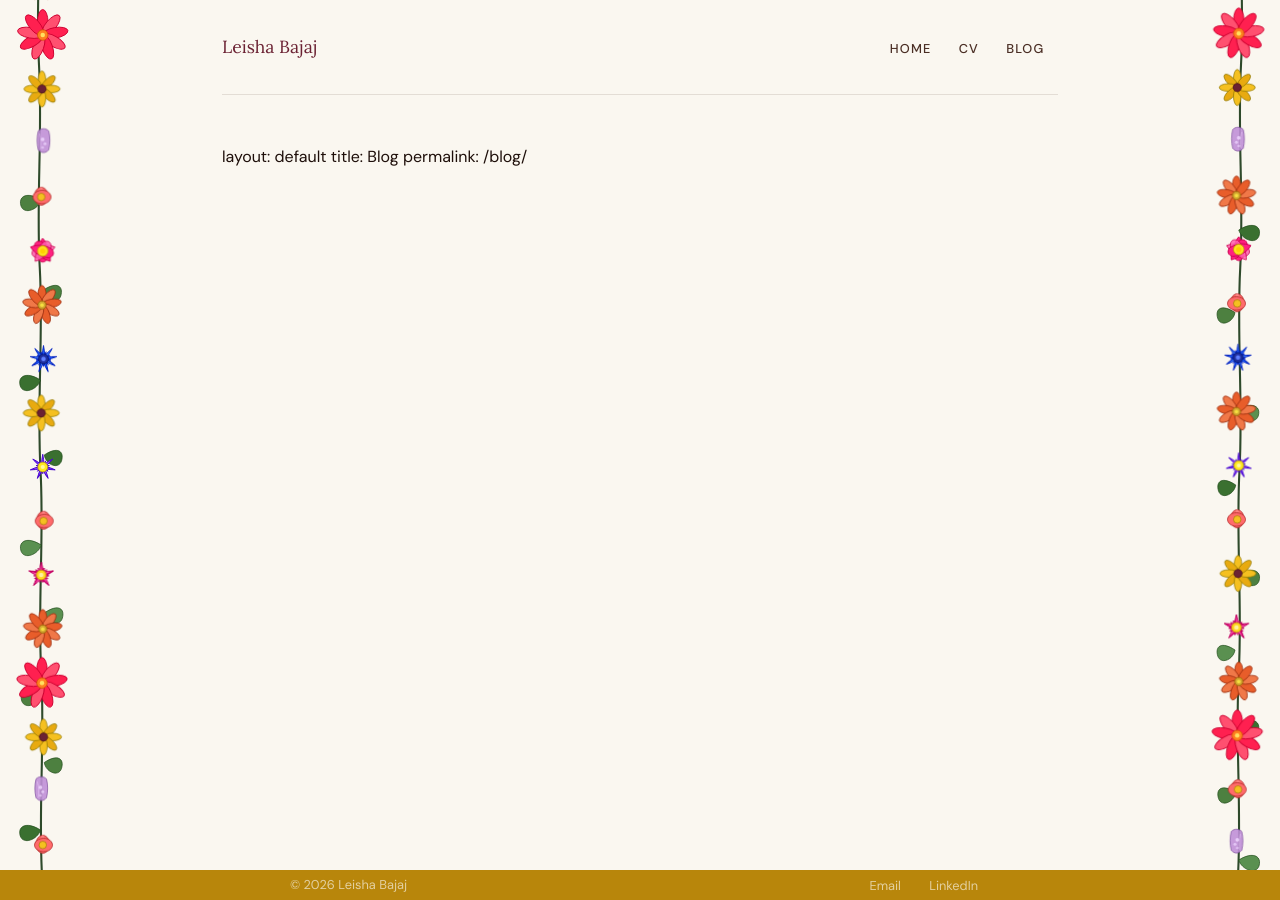
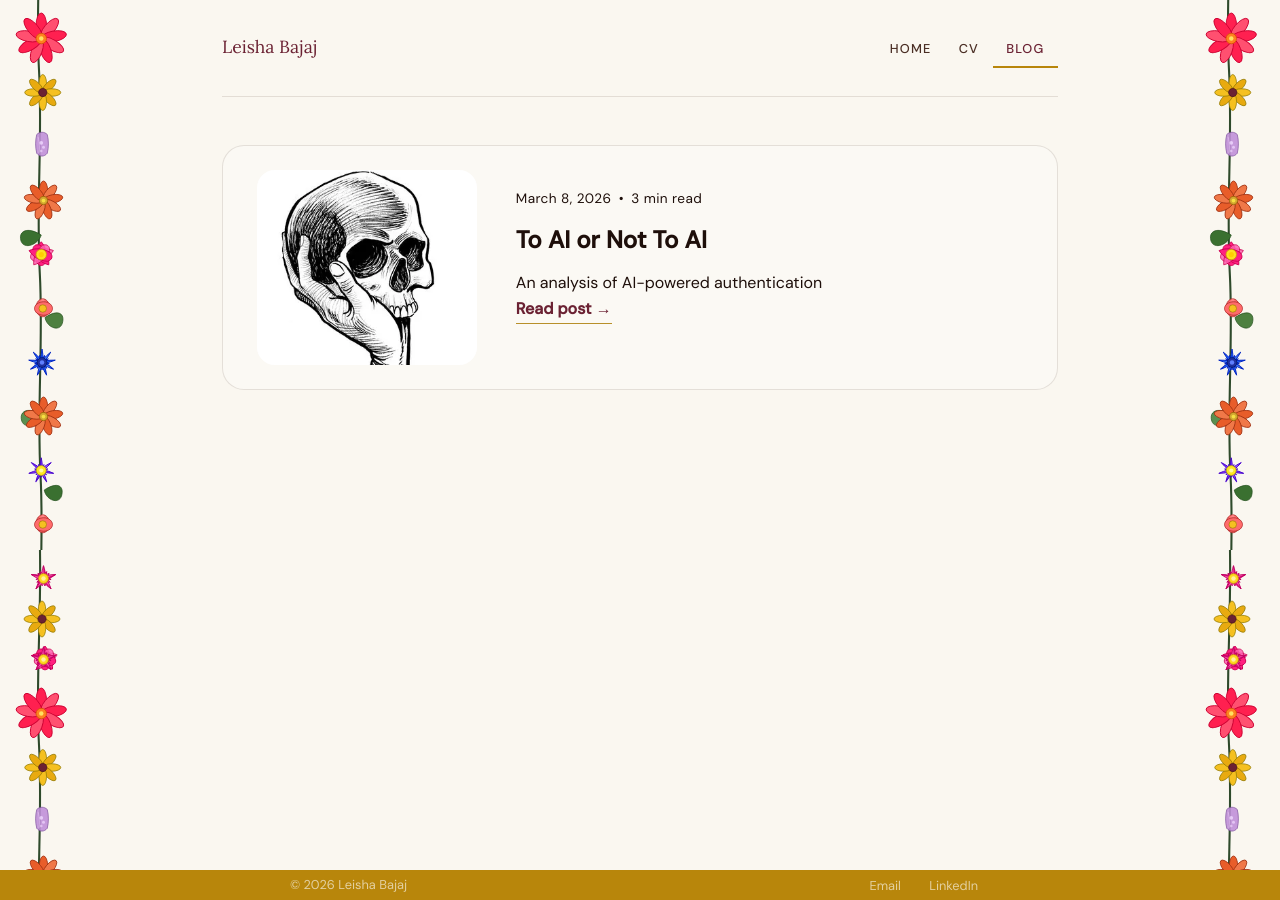
Before and after one commit to leisha5/leisha-bajaj, a Jekyll site: the page built from _pages/blog.markdown, in a window 1280 px wide. Built offline with Jekyll 4.4.1, drawn with Linux system fonts in a browser that asks for light colours; our own code applies the rules of GitHub Pages for plain Markdown files.

Commit message:
Fixed formatting and added blog post

```diff
--- a/_includes/nav.html
+++ b/_includes/nav.html
@@ -6,7 +6,7 @@
         {% if page.permalink == '/' %}aria-current="page"{% endif %}>Home</a></li>
       <li><a href="{{ '/assets/Leisha-Bajaj-Resume.pdf' | relative_url }}">CV</a></li>
       <li><a href="{{ '/blog/' | relative_url }}"
-        {% if page.permalink == '/blog/' %}aria-current="page"{% endif %}>Blog</a></li>
+  {% if page.permalink == '/blog/' or page.layout == 'post' %}aria-current="page"{% endif %}>Blog</a></li>
       <!-- <li><a href="{{ '/contact/' | relative_url }}"
         {% if page.permalink == '/contact/' %}aria-current="page"{% endif %}>Contact</a></li> -->
     </ul>
--- a/_layouts/default.html
+++ b/_layouts/default.html
@@ -7,18 +7,16 @@
   <title>{{ Leisha Bajaj }}</title>
   <link rel="stylesheet" href="{{ '/assets/css/main.css' | relative_url }}">
 </head>
-<body>
+<body class="layout-{{ page.layout }}">
   <a href="#main-content" class="skip-link">Skip to main content</a>
   <div class="outer">
       <div class="content-row">
-      {% include vines_left.html %}
         <div class="center">
           {% include nav.html %}
           <main id="main-content" tabindex="-1">
             {{ content }}
           </main>
         </div>
-      {% include vines_right.html %}
       </div>
     {% include footer.html %}
   </div>
--- a/_pages/blog.markdown
+++ b/_pages/blog.markdown
@@ -1,3 +1,44 @@
+---
 layout: default
 title: Blog
 permalink: /blog/
+---
+
+<section class="blog-page">
+  <!-- <header class="blog-header">
+    <h1>Blog</h1>
+    <p>Writing and reflections on technology, society, cybersecurity, and design.</p>
+  </header> -->
+
+<div class="blog-grid">
+  {% for post in site.posts %}
+    <article class="blog-card">
+      {% if post.image %}
+        <a href="{{ post.url | relative_url }}" class="blog-card-image">
+          <img src="{{ post.image | relative_url }}" alt="{{ post.image_alt | default: post.title }}">
+        </a>
+      {% endif %}
+
+        <div class="blog-card-body">
+          <div class="blog-card-meta">
+            <span>{{ post.date | date: "%B %-d, %Y" }}</span>
+            <span>•</span>
+            <span>3 min read</span>
+          </div>
+
+          <h2>
+            <a href="{{ post.url | relative_url }}">{{ post.title }}</a>
+          </h2>
+
+          {% if post.subtitle %}
+            <p>{{ post.subtitle }}</p>
+          {% else %}
+            <p>{{ post.excerpt | strip_html | truncate: 150 }}</p>
+          {% endif %}
+
+          <a class="read-more" href="{{ post.url | relative_url }}">Read post →</a>
+        </div>
+      </article>
+    {% endfor %}
+  </div>
+</section>
--- /dev/null
+++ b/_posts/2026-03-08-to-ai-or-not-to-ai.markdown
@@ -0,0 +1,55 @@
+---
+layout: post
+title: "To AI or Not To AI"
+subtitle: "An analysis of AI-powered authentication"
+date: 2026-03-08
+permalink: /blog/to-ai-or-not-to-ai/
+image: "/assets/images/hero.webp"
+image_alt: "Yorick’s Skull from Shakespeare’s <em>Hamlet</em>, Act 5, Scene 1."
+tags: [AI, Artificial Intelligence, Authentication, Privacy, Cybersecurity]
+---
+
+There are several problems with authentication as we know it today. Static authentication methods often lack the flexibility to respond to evolving cyber threats, especially with attackers leveraging more and more advanced techniques.
+
+Passwords are suspect to a host of hacking opportunities, from both automated attacks and from human deception. They can be stuffed, sprayed, phished, and surfed. Biometric authentication, on the other hand, is generally safer as it relies on unique physical characteristics which cannot be replicated easily.
+
+
+Some common methods of biometric authentication include:
+- Fingerprint Recognition: Reliable and widely adopted but it’s susceptible to spoofing using fake fingerprints.
+- Facial Recognition: Convenient but heavily influenced by environmental factors (e.g. lighting, positioning) and vulnerable to deepfakes.
+- Voice Recognition: Provides hands-free authentication but can be compromised by replay attacks and voice cloning.
+- Behavioral Biometrics: Analyses patterns like typing speed, gait, etc. which offers higher resilience to spoofing. However, this is highly context-dependent, unable to adapt to environmental changes, and has high error rates.
+
+
+Adaptive authentication aims to resolve some of these limitations. That is, authentication that dynamically adjusts security measures based on contextual factors (e.g. user behavior, device type, geolocation). It offers real-time risk assessment to identify anomalies and has multi-layered security protocols that activate during high-risk scenarios.
+
+Current adaptive authentication techniques often rely on static rules, making them less effective against advanced threats. This is where AI comes into play. Through machine learning and deep learning, models can continuously adapt to evolving threats, learning from user behavior and system interactions to enhance security. AI-powered adaptive authentication would change the playing field altogether, by providing enhanced security, an improved user experience, and widespread applicability.
+
+A model like this would be able to incorporate real-time contextual analysis, allowing it to adjust authentication requirements based on risk levels. For example, lower-risk scenarios such as routine logins would only require single-factor authentication, while higher-risk situations like a suspicious location would trigger additional authentication layers.
+
+This leads to the titular question: To AI or not to AI?
+
+Using AI-powered adaptive authentication techniques would resolve the majority of limitations associated with other authentication methods, but it opens up a pandora’s box of entirely new concerns.
+
+Take privacy, for example. Even with using federated learning and blockchain to preserve privacy, you would still be collecting and storing of individuals who, for all intents and purposes, cannot give informed consent. The majority of the world is not technologically-literate, and instituting such methods in the name of advanced security would discriminate against them by taking advantage of their data.
+
+Currently, AI-powered authentication is being used for age verification to protect children’s safety online. A good idea in theory, but in practice is privacy infringements after privacy infringements. Take Roblox’s error-prone age verification model, which gave more problems than solutions, or Discord’s age-verification cyber attack which did nothing except decrease user trust.
+
+The “age verification trap” is a result of mandatory age enforcement at the cost of privacy to an optional status. Not to mention the biases encoded into the models themselves; issues of racism and ableism are only exacerbated with using AI models for everything.
+
+My thoughts? Not to AI. Not at the cost of privacy and trust.
+
+
+## References
+
+Asare, Janice. “Ai Age Checks Are Here — and They’re Not Fair to Everyone.” Forbes, 13 Aug. 2025, www.forbes.com/sites/janicegassam/2025/08/13/ai-age-checks-are-here-and-theyre-not-fair-to-everyone/
+
+Gilbert, David. “Roblox’s AI-Powered Age Verification Is a Complete Mess.” Wired, Conde Nast, 13 Jan. 2026, www.wired.com/story/robloxs-ai-powered-age-verification-is-a-complete-mess/
+
+Gioino, Catherina. “Social Media Companies Are Fighting the ‘age Verification Trap’ as Collecting Biometrics on Kids Violates Privacy Rights.” Fortune, Fortune, 2 Mar. 2026, fortune.com/2026/03/02/social-media-companies-age-verification-addiction-privacy-concerns/
+
+Hays, Kali. “Discord Delays Age Verification Plans after User Outcry.” BBC News, BBC, 24 Feb. 2026, www.bbc.com/news/articles/cvgv0yg4n9lo
+
+Liang, Yunji, and Sagar Samtani. “Behavioral Biometrics for Continuous Authentication in the Internet-of-Things Era: An Artificial Intelligence Perspective | IEEE Journals & Magazine | IEEE Xplore.” IEEE Internet of Things Journal, 22 June 2022, ieeexplore.ieee.org/document/9121981/
+
+William, Bruce, et al. “(PDF) AI-Driven Adaptive Authentication: Revolutionizing Multi-Modal Biometric Security.” ResearchGate, June 2022, www.researchgate.net/publication/387949482_AI-Driven_Adaptive_Authentication_Revolutionizing_Multi-Modal_Biometric_Security
--- a/assets/css/main.scss
+++ b/assets/css/main.scss
@@ -18,6 +18,7 @@ body{background:var(--bg);color:var(--ink);font-family:'DM Sans',sans-serif;font
   flex-direction:column;
 }
 
+// to change flowers, change background size and background position
 .content-row{
   display:flex;
   flex:1;
@@ -25,30 +26,61 @@ body{background:var(--bg);color:var(--ink);font-family:'DM Sans',sans-serif;font
   min-height:0;
 }
 
-.vc{
-  width:90px;
-  flex-shrink:0;
+.outer{
+  min-height:100vh;
+  position:relative;
+  display:flex;
+  flex-direction:column;
   overflow:hidden;
-  background:var(--bg);
-  position:relative;
 }
 
-.vc svg{
+.outer::before,
+.outer::after{
+  content:"";
   position:absolute;
-  top:-130px;
+  top:0;
+  bottom:0;
+  width:90px;
+  background-repeat:repeat-y;
+  background-size:90px;
+  background-position:center -125px;
+  pointer-events:none;
+  z-index:0;
+}
+
+.outer::before{
   left:0;
-  width:100%;
-  height:auto;
-  min-height:0;
-  max-width:none;
+  background-image:url("../images/vine-left.svg");
+}
+
+.outer::after{
+  right:0;
+  background-image:url("../images/vine-right.svg");
+}
+
+.content-row,
+footer{
+  position:relative;
+  z-index:1;
+}
+
+.content-row{
+  flex:1;
 }
 
 @media(max-width:1000px){
-  .vc{width:72px;}
+  .outer::before,
+  .outer::after{
+    width:72px;
+    background-size:72px auto;
+  }
 }
 
 @media(max-width:660px){
-  .vc{display:none;}
+  .outer::before,
+  .outer::after{
+    display:none;
+  }
 }
 
 .center{
@@ -121,3 +153,216 @@ footer a:hover{color:#FAF7F0;}
 footer a:focus{outline:2px solid #FAF7F0;outline-offset:2px;}
 @keyframes bob{0%,100%{transform:translateY(0)}50%{transform:translateY(-5px)}}
 @keyframes bob2{0%,100%{transform:translateY(0)}50%{transform:translateY(-6px)}}
+
+.blog-page{
+  max-width:900px;
+  margin:0 auto 3rem;
+}
+
+.blog-header{
+  margin-bottom:2rem;
+}
+
+.blog-header h1{
+  font-family:Georgia, serif;
+  font-size:2.4rem;
+  margin-bottom:.4rem;
+  color:var(--ink);
+}
+
+.blog-header p{
+  color:var(--muted);
+  font-size:1.05rem;
+}
+
+.blog-grid{
+  display:grid;
+  grid-template-columns:1fr;
+  gap:1.5rem;
+}
+
+.blog-card{
+  display:grid;
+  grid-template-columns:240px 1fr;
+  gap:1.5rem;
+  padding:1.2rem;
+  border:1px solid var(--brd);
+  border-radius:18px;
+  background:rgba(255,255,255,.35);
+}
+
+.blog-card-image img{
+  width:100%;
+  height:170px;
+  object-fit:cover;
+  border-radius:14px;
+  display:block;
+}
+
+.blog-card-meta,
+.post-meta{
+  display:flex;
+  gap:.45rem;
+  align-items:center;
+  font-size:.85rem;
+  letter-spacing:.03em;
+  color:var(--muted);
+  margin-bottom:.55rem;
+}
+
+.blog-card h2{
+  margin:.2rem 0 .55rem;
+  font-size:1.5rem;
+}
+
+.blog-card h2 a{
+  color:var(--ink);
+  text-decoration:none;
+}
+
+.blog-card h2 a:hover{
+  color:var(--burg);
+}
+
+.blog-card p{
+  color:var(--ink);
+  line-height:1.6;
+}
+
+.read-more,
+.back-link{
+  display:inline-block;
+  margin:0 0 1.5rem 0;
+  color:var(--burg);
+  font-weight:600;
+  text-decoration:none;
+  border-bottom:1px solid var(--gold);
+}
+
+.post{
+  max-width:760px;
+  margin:0 auto 4rem;
+}
+
+.post-header{
+  text-align:center;
+  margin-bottom:2rem;
+}
+
+.post-header h1{
+  font-family:Georgia, serif;
+  font-size:3rem;
+  line-height:1.1;
+  margin:.8rem 0 .6rem;
+  color:var(--ink);
+}
+
+.post-subtitle{
+  font-size:1.2rem;
+  color:var(--muted);
+  margin:0 auto 1rem;
+}
+
+.post-tags{
+  display:flex;
+  justify-content:center;
+  gap:.5rem;
+  flex-wrap:wrap;
+  margin-top:1rem;
+}
+
+.post-tags span{
+  font-size:.78rem;
+  padding:.3rem .65rem;
+  border:1px solid var(--brd);
+  border-radius:999px;
+  color:var(--burg);
+  background:rgba(255,255,255,.35);
+}
+
+.post-hero{
+  max-width:420px;
+  margin:2rem auto 2.5rem;
+  text-align:center;
+}
+
+.post-hero img{
+  width:100%;
+  height:auto;
+  max-height:460px;
+  object-fit:contain;
+  border-radius:18px;
+  display:block;
+  background:white;
+}
+
+.post-hero figcaption{
+  margin-top:.7rem;
+  text-align:center;
+  font-size:.9rem;
+  color:var(--muted);
+}
+
+.post-content h2{
+  font-family:Georgia, serif;
+  font-size:1.8rem;
+  margin-top:2.2rem;
+  color:var(--ink);
+}
+
+.post-content p{
+  margin:0 0 1.35rem;
+  line-height:1.85;
+}
+
+.post-content ul{
+  margin:1rem 0 1.5rem 1.4rem;
+}
+
+.post-content li{
+  margin-bottom:.75rem;
+  line-height:1.75;
+}
+
+@media(max-width:760px){
+  .blog-card{
+    grid-template-columns:1fr;
+  }
+
+  .blog-card-image img{
+    height:220px;
+  }
+
+  .post-header h1{
+    font-size:2.3rem;
+  }
+}
+.blog-card{
+  display:grid;
+  grid-template-columns:240px 1fr;
+  gap:1.8rem;
+  align-items:center;
+  padding:1.5rem;
+  border:1px solid var(--brd);
+  border-radius:22px;
+  background:rgba(255,255,255,.25);
+}
+
+.blog-card-image{
+  width:220px;
+  height:195px;
+  display:block;
+  justify-self:center;
+  background:white;
+  border-radius:18px;
+  overflow:hidden;
+}
+
+.blog-card-image img{
+  width:100%;
+  height:100%;
+  object-fit:cover;
+  object-position:center center;
+  display:block;
+  border-radius:18px;
+}
```
Also changed, not shown: _layouts/post.html (added, +41 -0 lines), _posts/2026-04-20-welcome-to-jekyll.markdown (deleted, +0 -29 lines), _posts/2026-04-26-welcome-to-jekyll.markdown (deleted, +0 -25 lines), assets/images/hero.webp (added), assets/images/vine-left.svg (added), assets/images/vine-right.svg (added), 2 other files. Lines whose indentation alone changed are shown as unchanged.
